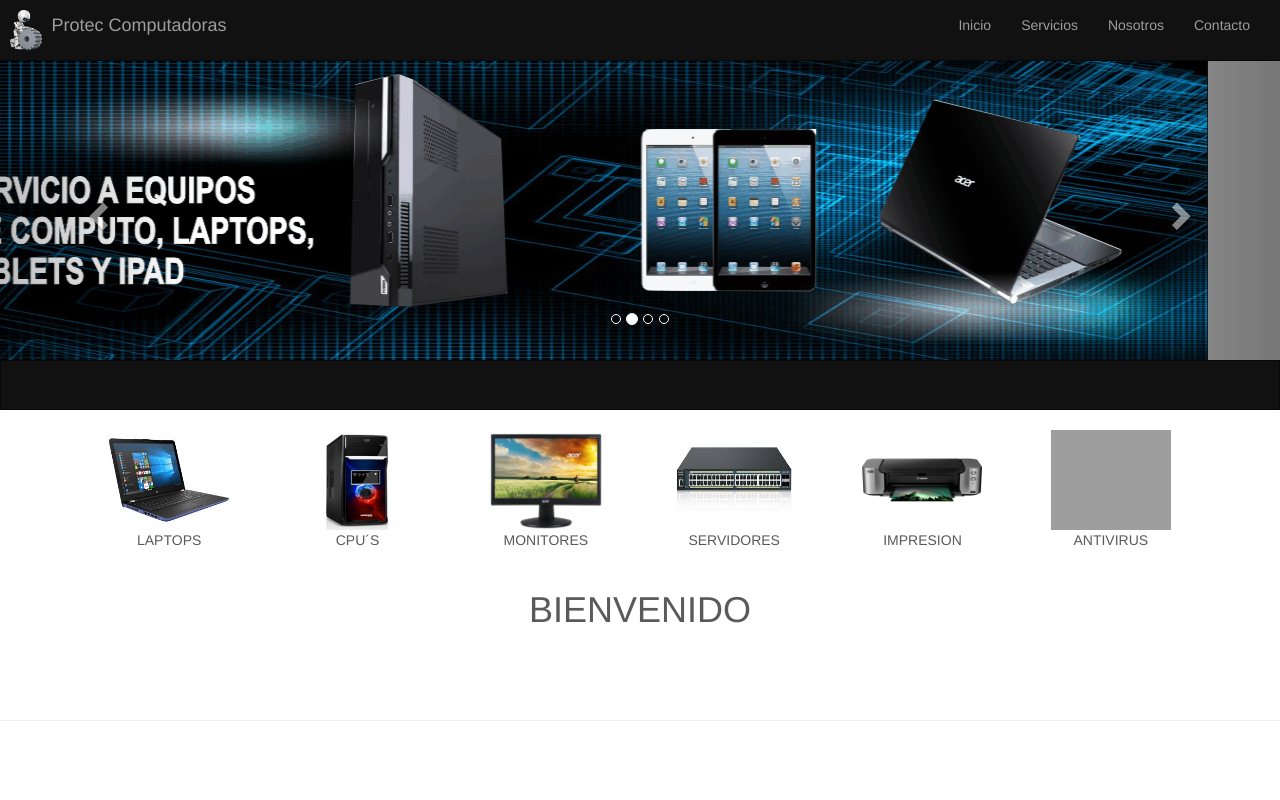
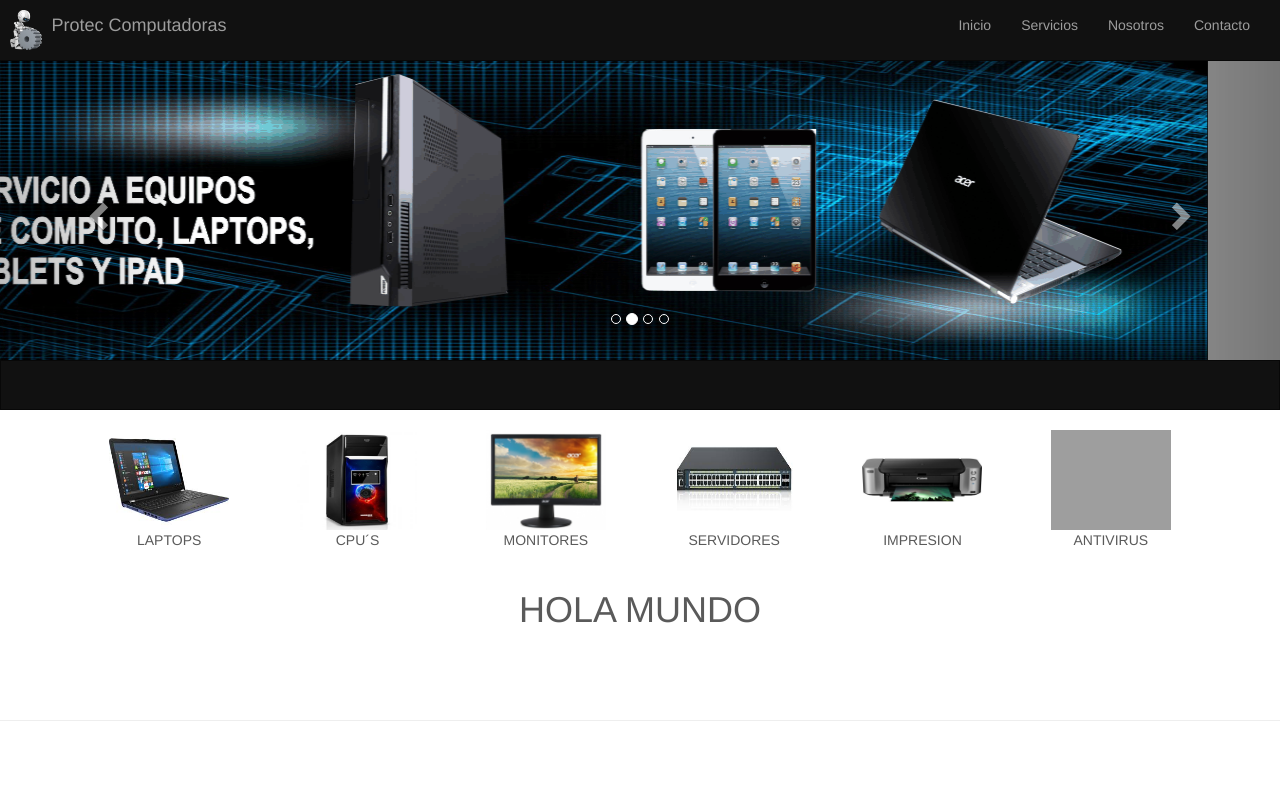
Before and after one commit to raul2020/Project2, a plain HTML site: page index.html in a window 1280 px wide. Shown: the top 800 px of the page. Drawn offline with nearby package versions, Linux system fonts and the light colour scheme; some packages are replaced by stand-ins of ours; grey boxes are pictures that could not be loaded; files whose address does not match are found by name.

Commit message:
Update index.html

```diff
--- a/index.html
+++ b/index.html
@@ -125,7 +125,7 @@
           	    	</div>
                   <div class="row animated flash">
                     <div class="col-md-12" align="center">
-                       <STRONG><H1>BIENVENIDO</H1></STRONG>
+                       <STRONG><H1>HOLA MUNDO</H1></STRONG>
                     </div>
                   </div>
           </section>
```
